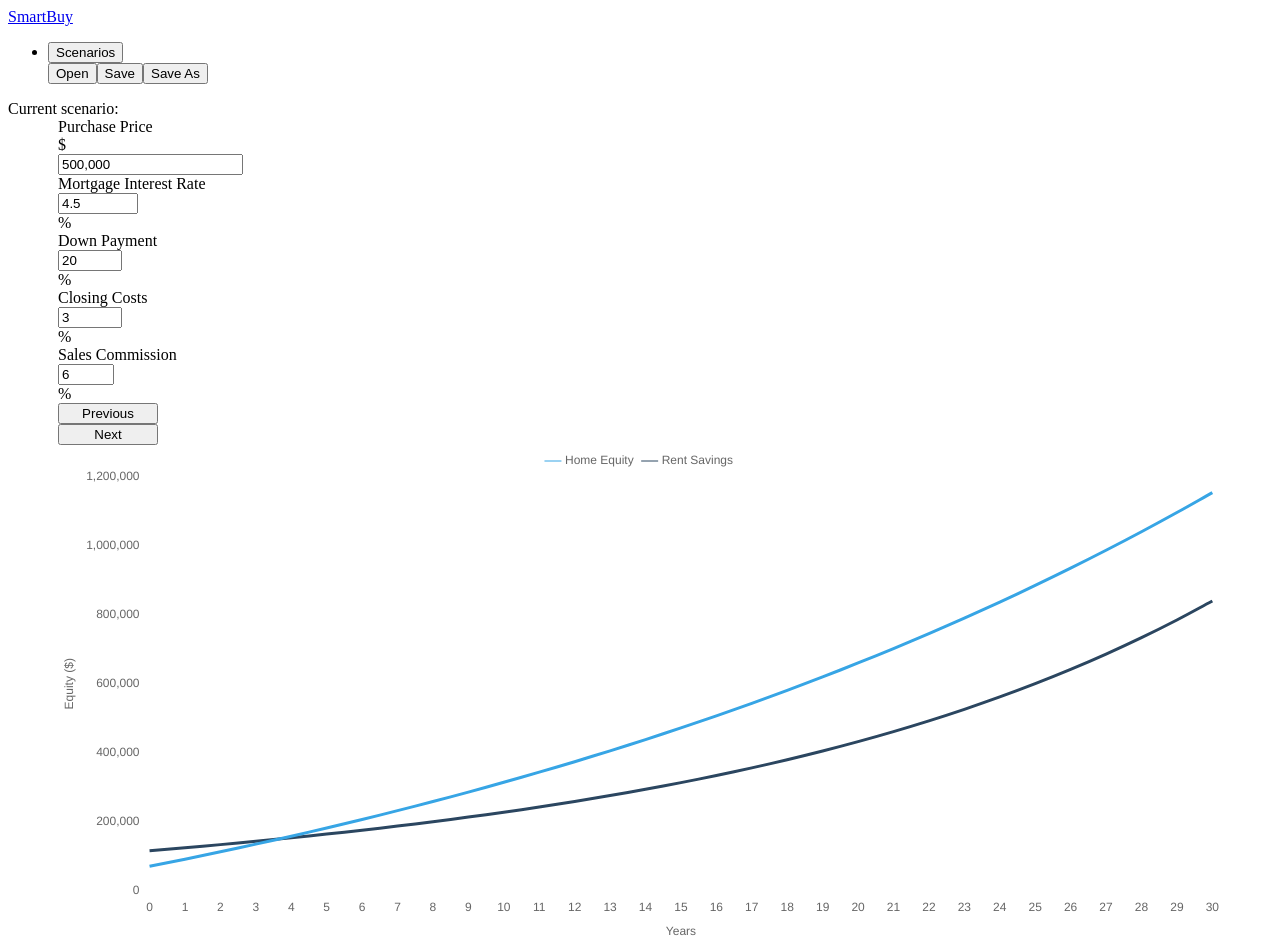
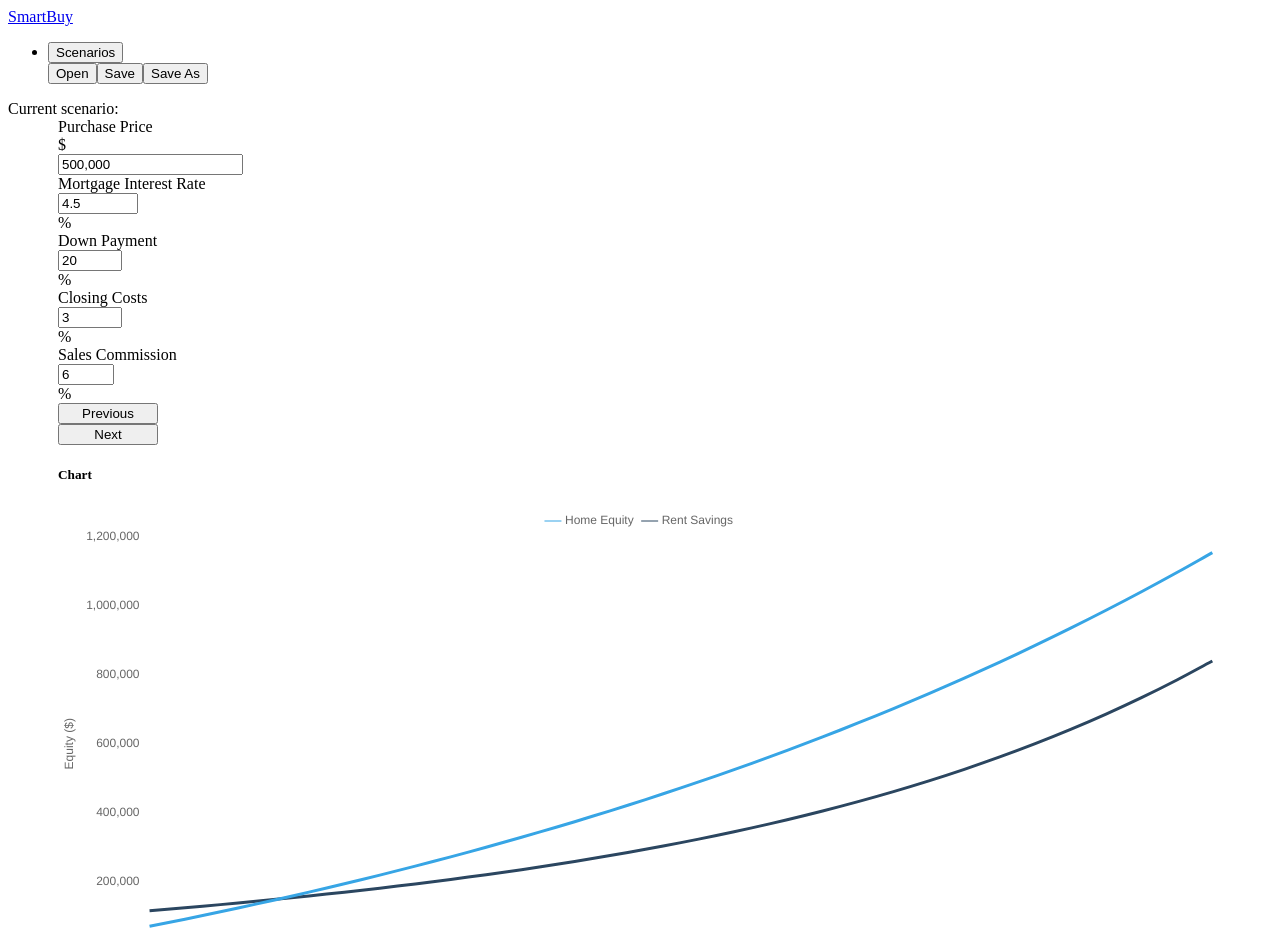
Before and after one commit to darylwada/smart-buy, a React app: page / in a window 1280 px wide. Shown: the top 943 px of the page. Built offline with nearby package versions, Linux system fonts and the light colour scheme; the HTML template or start-up script is replaced by a standard one.

Commit message:
Cleaned up styling on the chart minimize. #11

```diff
--- a/client/containers/Chart.js
+++ b/client/containers/Chart.js
@@ -3,6 +3,9 @@ import { Row, Collapse } from 'reactstrap'
 import Chart from 'chart.js'
 
 const styles = {
+  header: {
+    padding: '0 50px'
+  },
   row: {
     minHeight: '500px',
     padding: '0 50px'
@@ -117,14 +120,21 @@ export default class DataChart extends Component {
   }
 
   render() {
+    const icon = this.state.collapse
+    ? 'far fa-plus-square'
+    : 'far fa-minus-square'
+
     return (
       <Fragment>
-      <i className="fas fa-window-minimize" style={{ cursor: 'pointer' }} onClick={this.toggle}></i>
-      <Collapse isOpen={!this.state.collapse}>
-        <Row style={styles.row}>
-          <canvas ref="canvas" style={styles.chart}></canvas>
+        <Row style={styles.header}>
+          <h5 className="mb-3 mr-2">Chart</h5>
+          <i className={icon} style={{ cursor: 'pointer' }} onClick={this.toggle}></i>
         </Row>
-      </Collapse>
+        <Collapse isOpen={!this.state.collapse}>
+          <Row style={styles.row}>
+            <canvas ref="canvas" style={styles.chart}></canvas>
+          </Row>
+        </Collapse>
       </Fragment>
     )
   }
```
